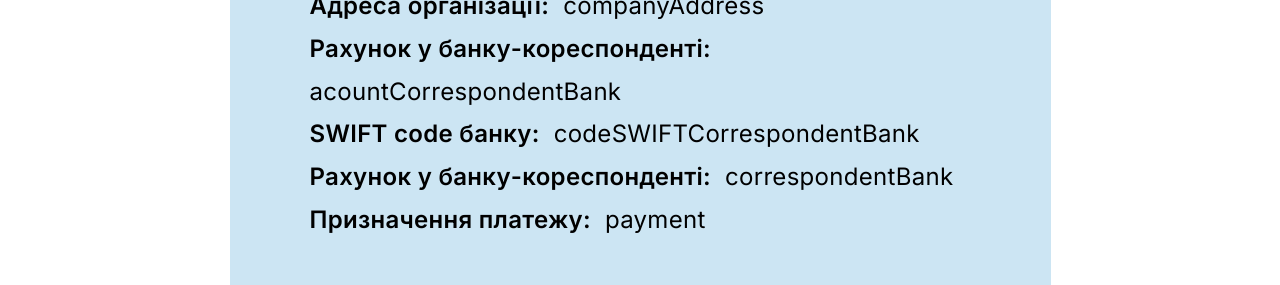
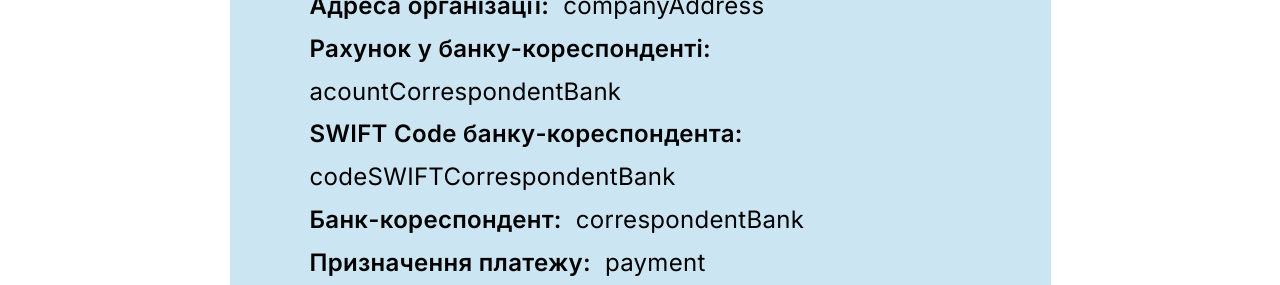
Before and after one commit to PopovYehor/conf-init, a Next.js app: page /support in a window 1280 px wide. Shown: the part 2080-2365 px from the top of the page. Built offline with nearby package versions, Linux system fonts and the light colour scheme; no server answers.

Commit message:
ref components

```diff
--- a/src/components/Footer/Footer.tsx
+++ b/src/components/Footer/Footer.tsx
@@ -69,7 +69,7 @@ export default function Footer() {
         <div className={style.top_part}>
           <div className={style.wrapper_logos}>
             <div className={style.logo}>
-              <a href="">{IconsMain()}</a>
+              <Link href={navigation.main}><IconsMain/></Link>
             </div>
           </div>
           <div className={style.wrapper_menu_contacts}>
--- a/src/components/SupportUs/Requisits/requisitsItem/requisitsItemCurrency.tsx
+++ b/src/components/SupportUs/Requisits/requisitsItem/requisitsItemCurrency.tsx
@@ -42,11 +42,11 @@ export default function RequisitsItemCurrency({item, header}: IRequsitsItemUaPro
                     <p>{item.acountCorrespondentBank}</p>
                 </div>
                 <div className={styles.item}>
-                    <p>{languages[languageSelected].beneficiaryBankSwift}</p>
+                    <p>{languages[languageSelected].intermediaryBankSwift}</p>
                     <p>{item.codeSWIFTCorrespondentBank}</p>
                 </div>
                 <div className={styles.item}>
-                    <p>{languages[languageSelected].correspondentBank}</p>
+                    <p>{languages[languageSelected].intermediaryBank}</p>
                     <p>{item.correspondentBank}</p>
                 </div>
                 <div className={styles.item}>
--- a/src/language/languages.ts
+++ b/src/language/languages.ts
@@ -241,7 +241,7 @@ export const languages: any = {
     beneficiaryBankSwift: 'Bank SWIFT Code:',
     correspondentBank: 'Account in the correspondent bank:',
     intermediaryBank: 'Correspondent bank:',
-    intermediaryBankSwift: 'SWIFT intermediary bank:',
+    intermediaryBankSwift: 'SWIFT Code of the correspondent bank:',
     //__________________________________
 
     // junfolio
```
